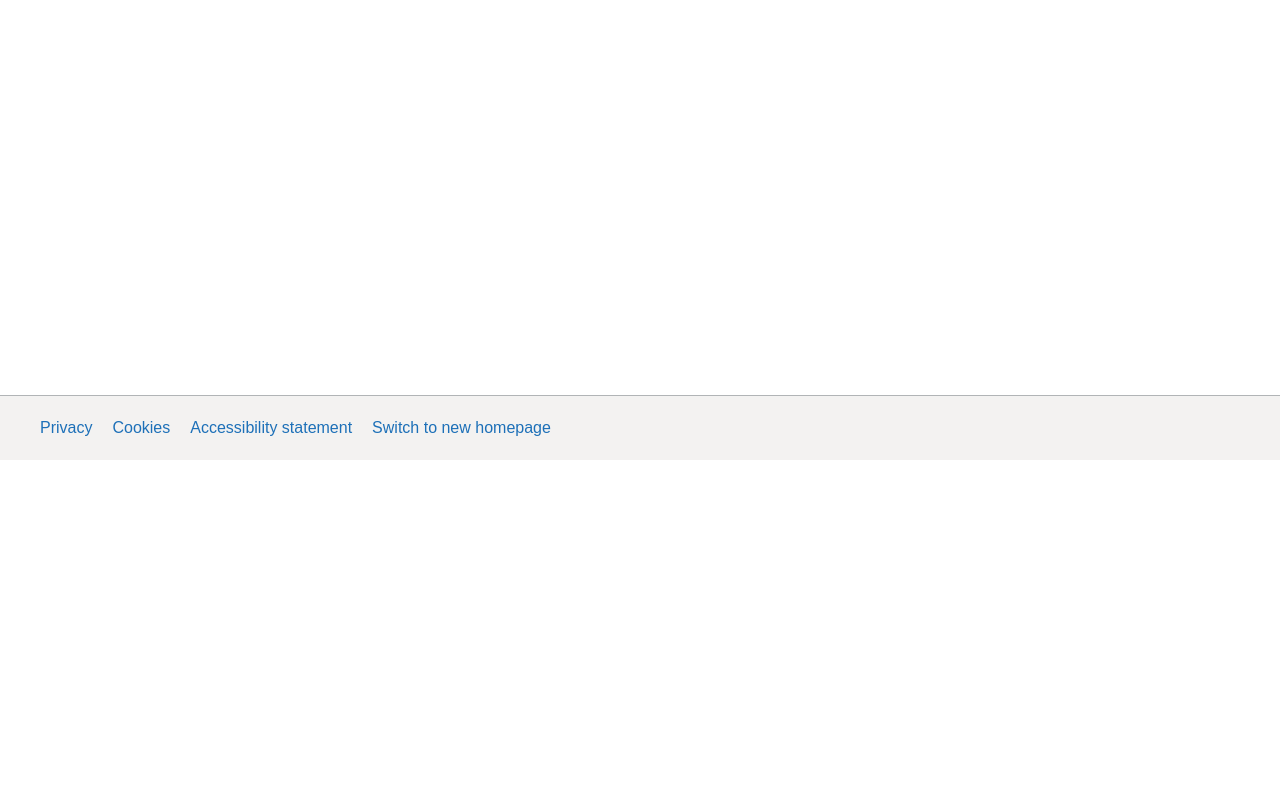
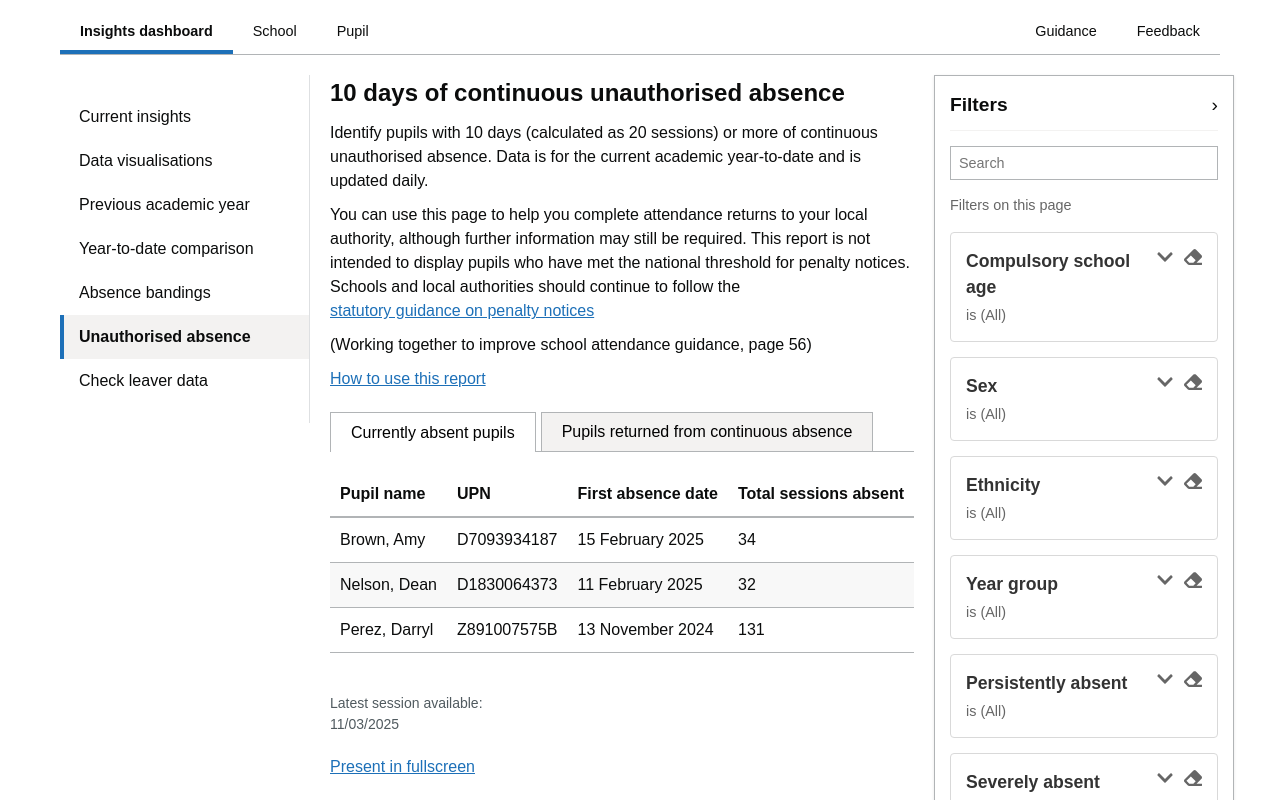
Before and after one commit to VinceSpadaro/vyed-prototype, a React (Create React App) app: page /unauthorised-absence in a window 1280 px wide. Shown: the part 340-1140 px from the top of the page. Before the commit the page ends 800 px from the top, so only its background shows below. Built offline with nearby package versions, Linux system fonts and the light colour scheme.

Commit message:
added Unauthorised absence

```diff
--- a/src/App.js
+++ b/src/App.js
@@ -15,6 +15,7 @@ import PreviousAcademicYearPage from './components/PreviousAcademicYear/Previous
 import YearToDateComparisonPage from './components/YearToDateComparison/YearToDateComparisonPage';
 import AbsenceBandingsPage from './components/AbsenceBandings/AbsenceBandingsPage';
 import AbsenceBandingDetail from './components/AbsenceBandings/AbsenceBandingDetail';
+import UnauthorisedAbsencePage from './components/UnauthorisedAbsence/UnauthorisedAbsencePage';
 
 const AppContainer = styled.div`
   font-family: Arial, sans-serif;
@@ -47,6 +48,7 @@ function App() {
             <Route path="/year-to-date-comparison" element={<YearToDateComparisonPage />} />
             <Route path="/absence-bandings" element={<AbsenceBandingsPage />} />
             <Route path="/absence-bandings/:bandId" element={<AbsenceBandingDetail />} />
+            <Route path="/unauthorised-absence" element={<UnauthorisedAbsencePage />} />
           </Routes>
         </MainContent>
         <Footer />
--- a/src/components/Dashboard/TabNavigation.js
+++ b/src/components/Dashboard/TabNavigation.js
@@ -46,8 +46,8 @@ const TabNavigation = () => {
   const location = useLocation();
   const { pathname } = location;
 
-  // Consider data-visualisations, previous-academic-year, year-to-date-comparison, and absence-bandings as part of insights dashboard
-  const isInsightsDashboardActive = pathname === '/' || pathname === '/data-visualisations' || pathname === '/previous-academic-year' || pathname === '/year-to-date-comparison' || pathname === '/absence-bandings';
+  // Consider data-visualisations, previous-academic-year, year-to-date-comparison, absence-bandings, and unauthorised-absence as part of insights dashboard
+  const isInsightsDashboardActive = pathname === '/' || pathname === '/data-visualisations' || pathname === '/previous-academic-year' || pathname === '/year-to-date-comparison' || pathname === '/absence-bandings' || pathname === '/unauthorised-absence';
 
   return (
     <TabsContainer>
--- a/src/components/Navigation/SideNav.js
+++ b/src/components/Navigation/SideNav.js
@@ -71,7 +71,7 @@ const SideNav = () => {
           <NavLink to="/absence-bandings" active={pathname === '/absence-bandings' ? true : undefined}>Absence bandings</NavLink>
         </NavItem>
         <NavItem>
-          <NavLink to="/unauthorised-absence">Unauthorised absence</NavLink>
+          <NavLink to="/unauthorised-absence" active={pathname === '/unauthorised-absence' ? true : undefined}>Unauthorised absence</NavLink>
         </NavItem>
         <NavItem>
           <NavLink to="/check-leaver-data">Check leaver data</NavLink>
--- /dev/null
+++ b/src/components/UnauthorisedAbsence/PupilsTable.js
@@ -0,0 +1,65 @@
+import React from 'react';
+import styled from 'styled-components';
+
+const TableContainer = styled.div`
+  margin-top: 20px;
+  width: 100%;
+  overflow-x: auto;
+`;
+
+const Table = styled.table`
+  width: 100%;
+  border-collapse: collapse;
+  margin-bottom: 20px;
+`;
+
+const TableHeader = styled.th`
+  padding: 10px;
+  text-align: left;
+  border-bottom: 2px solid #b1b4b6;
+  font-weight: bold;
+  white-space: nowrap;
+`;
+
+const TableRow = styled.tr`
+  &:nth-child(even) {
+    background-color: #f8f8f8;
+  }
+`;
+
+const TableCell = styled.td`
+  padding: 10px;
+  border-bottom: 1px solid #b1b4b6;
+  white-space: nowrap;
+`;
+
+const PupilsTable = ({ pupils, showLastAbsenceDate = false }) => {
+  return (
+    <TableContainer>
+      <Table>
+        <thead>
+          <tr>
+            <TableHeader>Pupil name</TableHeader>
+            <TableHeader>UPN</TableHeader>
+            <TableHeader>First absence date</TableHeader>
+            {showLastAbsenceDate && <TableHeader>Last absence date</TableHeader>}
+            <TableHeader>Total sessions absent</TableHeader>
+          </tr>
+        </thead>
+        <tbody>
+          {pupils.map((pupil, index) => (
+            <TableRow key={index}>
+              <TableCell>{pupil.name}</TableCell>
+              <TableCell>{pupil.upn}</TableCell>
+              <TableCell>{pupil.firstAbsenceDate}</TableCell>
+              {showLastAbsenceDate && <TableCell>{pupil.lastAbsenceDate}</TableCell>}
+              <TableCell>{pupil.totalSessionsAbsent}</TableCell>
+            </TableRow>
+          ))}
+        </tbody>
+      </Table>
+    </TableContainer>
+  );
+};
+
+export default PupilsTable;
--- /dev/null
+++ b/src/components/UnauthorisedAbsence/UnauthorisedAbsence.js
@@ -0,0 +1,119 @@
+import React, { useState } from 'react';
+import styled from 'styled-components';
+import { Link } from 'react-router-dom';
+import PupilsTable from './PupilsTable';
+import { currentlyAbsentPupils, returnedPupils } from './mockData';
+
+const Container = styled.div`
+  padding: 0;
+  margin-bottom: 30px;
+  width: 100%;
+`;
+
+const Title = styled.h2`
+  font-size: 24px;
+  margin-bottom: 10px;
+  font-weight: bold;
+`;
+
+const Description = styled.p`
+  margin-bottom: 10px;
+`;
+
+const InfoText = styled.p`
+  margin-bottom: 10px;
+  font-size: 16px;
+`;
+
+const TabContainer = styled.div`
+  display: flex;
+  margin-top: 20px;
+  border-bottom: 1px solid #b1b4b6;
+`;
+
+const Tab = styled.button`
+  padding: 10px 20px;
+  background: ${props => props.active ? '#fff' : '#f3f2f1'};
+  border: 1px solid #b1b4b6;
+  border-bottom: ${props => props.active ? '0' : '1px solid #b1b4b6'};
+  margin-right: 5px;
+  font-size: 16px;
+  cursor: pointer;
+  position: relative;
+  bottom: -1px;
+`;
+
+const GuidanceLink = styled.a`
+  color: #1d70b8;
+  text-decoration: underline;
+  cursor: pointer;
+  display: block;
+  margin-bottom: 10px;
+`;
+
+const FullscreenLink = styled(Link)`
+  color: #1d70b8;
+  text-decoration: underline;
+  display: block;
+  margin-top: 20px;
+  margin-bottom: 20px;
+`;
+
+const LatestSession = styled.div`
+  font-size: 14px;
+  color: #505a5f;
+  margin-top: 20px;
+`;
+
+const UnauthorisedAbsence = () => {
+  const [activeTab, setActiveTab] = useState('currently');
+
+  return (
+    <Container>
+      <Title>10 days of continuous unauthorised absence</Title>
+      <Description>
+        Identify pupils with 10 days (calculated as 20 sessions) or more of continuous unauthorised absence. Data is for the current academic year-to-date and is updated daily.
+      </Description>
+      <InfoText>
+        You can use this page to help you complete attendance returns to your local authority, although further information may still be required. This report is not intended to display pupils who have met the national threshold for penalty notices. Schools and local authorities should continue to follow the <GuidanceLink href="#">statutory guidance on penalty notices</GuidanceLink> (Working together to improve school attendance guidance, page 56)
+      </InfoText>
+      <GuidanceLink href="#">How to use this report</GuidanceLink>
+
+      <TabContainer>
+        <Tab
+          active={activeTab === 'currently'}
+          onClick={() => setActiveTab('currently')}
+        >
+          Currently absent pupils
+        </Tab>
+        <Tab
+          active={activeTab === 'returned'}
+          onClick={() => setActiveTab('returned')}
+        >
+          Pupils returned from continuous absence
+        </Tab>
+      </TabContainer>
+
+      {activeTab === 'currently' && (
+        <div>
+          <PupilsTable pupils={currentlyAbsentPupils} showLastAbsenceDate={false} />
+        </div>
+      )}
+
+      {activeTab === 'returned' && (
+        <div>
+          <PupilsTable pupils={returnedPupils} showLastAbsenceDate={true} />
+        </div>
+      )}
+
+      <LatestSession>
+        Latest session available: <br />
+        11/03/2025
+      </LatestSession>
+
+      <FullscreenLink to="#">Present in fullscreen</FullscreenLink>
+    </Container>
+  );
+};
+
+export default UnauthorisedAbsence;
--- /dev/null
+++ b/src/components/UnauthorisedAbsence/UnauthorisedAbsencePage.js
@@ -0,0 +1,31 @@
+import React from 'react';
+import PageLayout from '../Dashboard/PageLayout';
+import Filters from '../Filters/Filters';
+import UnauthorisedAbsence from './UnauthorisedAbsence';
+
+const UnauthorisedAbsencePage = () => {
+  return (
+    <PageLayout
+      title="View school attendance data"
+      updatesBox={
+        <>
+          <ul>
+            <li><a href="/help/how-to-use">how to use the tool</a></li>
+            <li><a href="/help/technical-issues">current technical issues</a></li>
+          </ul>
+        </>
+      }
+      contentSideNav={true}
+      contentSidebar={<Filters />}
+      supportSection={
+        <>
+          <p>If you need help with anything, you can <a href="/submit-enquiry">submit an enquiry</a>.</p>
+        </>
+      }
+    >
+      <UnauthorisedAbsence />
+    </PageLayout>
+  );
+};
+
+export default UnauthorisedAbsencePage;
--- /dev/null
+++ b/src/components/UnauthorisedAbsence/mockData.js
@@ -0,0 +1,95 @@
+// Mock data for currently absent pupils
+export const currentlyAbsentPupils = [
+  {
+    name: "Brown, Amy",
+    upn: "D7093934187",
+    firstAbsenceDate: "15 February 2025",
+    totalSessionsAbsent: 34
+  },
+  {
+    name: "Nelson, Dean",
+    upn: "D1830064373",
+    firstAbsenceDate: "11 February 2025",
+    totalSessionsAbsent: 32
+  },
+  {
+    name: "Perez, Darryl",
+    upn: "Z891007575B",
+    firstAbsenceDate: "13 November 2024",
+    totalSessionsAbsent: 131
+  }
+];
+
+// Mock data for pupils returned from continuous absence
+export const returnedPupils = [
+  {
+    name: "Adams, Dennis",
+    upn: "A824916556E",
+    firstAbsenceDate: "05 September 2024",
+    lastAbsenceDate: "01 October 2024",
+    totalSessionsAbsent: 38
+  },
+  {
+    name: "Anderson, Claire",
+    upn: "U874L827775",
+    firstAbsenceDate: "04 September 2024",
+    lastAbsenceDate: "27 September 2024",
+    totalSessionsAbsent: 35
+  },
+  {
+    name: "Bailey, Hannah",
+    upn: "Y9647243707",
+    firstAbsenceDate: "17 October 2024",
+    lastAbsenceDate: "14 November 2024",
+    totalSessionsAbsent: 32
+  },
+  {
+    name: "Banks, Patricia",
+    upn: "Y3729784619",
+    firstAbsenceDate: "02 September 2024",
+    lastAbsenceDate: "05 October 2024",
+    totalSessionsAbsent: 41
+  },
+  {
+    name: "Brown, Anthony",
+    upn: "X6147182763",
+    firstAbsenceDate: "25 September 2024",
+    lastAbsenceDate: "15 October 2024",
+    totalSessionsAbsent: 28
+  },
+  {
+    name: "Chavez, Jordan",
+    upn: "Y3430530579",
+    firstAbsenceDate: "17 October 2024",
+    lastAbsenceDate: "14 November 2024",
+    totalSessionsAbsent: 32
+  },
+  {
+    name: "Cruz, James",
+    upn: "N2898061505",
+    firstAbsenceDate: "05 September 2024",
+    lastAbsenceDate: "04 October 2024",
+    totalSessionsAbsent: 43
+  },
+  {
+    name: "Curtis, Marilyn",
+    upn: "U9380529987",
+    firstAbsenceDate: "04 September 2024",
+    lastAbsenceDate: "01 October 2024",
+    totalSessionsAbsent: 37
+  },
+  {
+    name: "Dennis, Nicholas",
+    upn: "H5272130879",
+    firstAbsenceDate: "07 October 2024",
+    lastAbsenceDate: "25 October 2024",
+    totalSessionsAbsent: 30
+  },
+  {
+    name: "Dominguez, Michael",
+    upn: "S7777M00576",
+    firstAbsenceDate: "02 December 2024",
+    lastAbsenceDate: "20 December 2024",
+    totalSessionsAbsent: 29
+  }
+];
```
